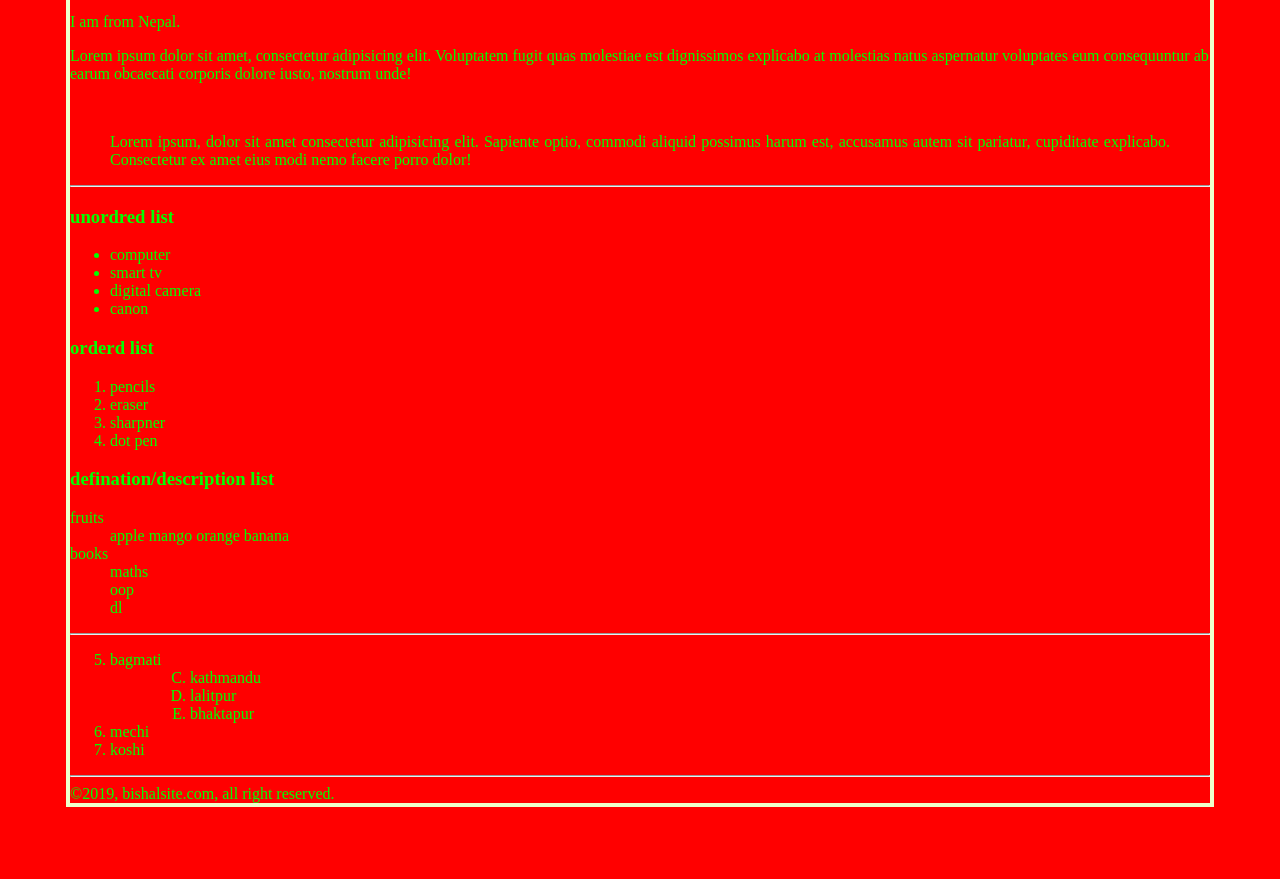
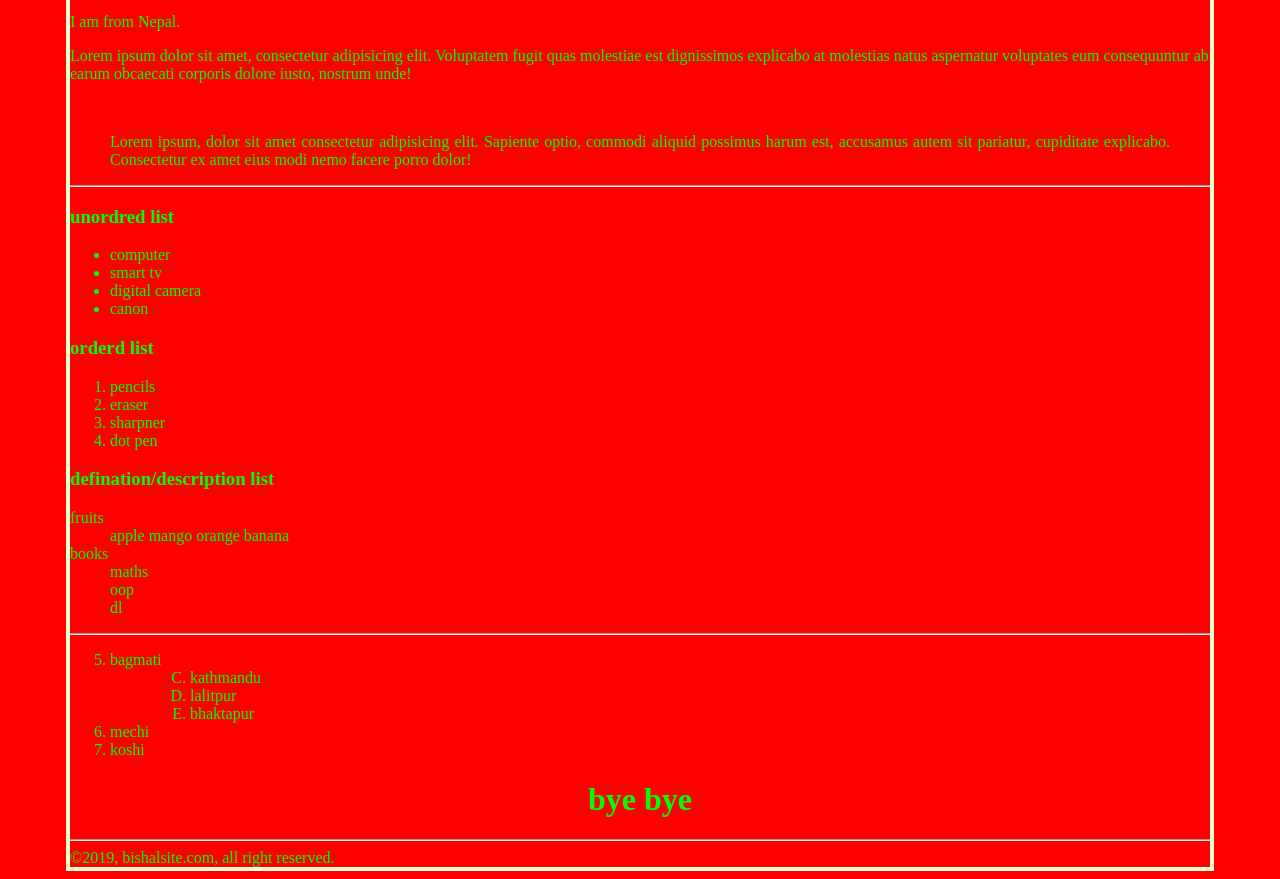
Before and after one commit to bishaldml/project1, a plain HTML site: page index.html in a window 1280 px wide. Shown: the part 211-1090 px from the top of the page. Before the commit the page ends 1026 px from the top, so only its background shows below. Drawn offline with Linux system fonts and the light colour scheme.

Commit message:
up to image

```diff
--- a/index.html
+++ b/index.html
@@ -66,6 +66,7 @@
                         <li>mechi</li>
                         <li>koshi</li>
                     </ol>
+                    <h1 align='center'> bye bye</h1>
         </main>
         <footer>
             <hr/>
```
